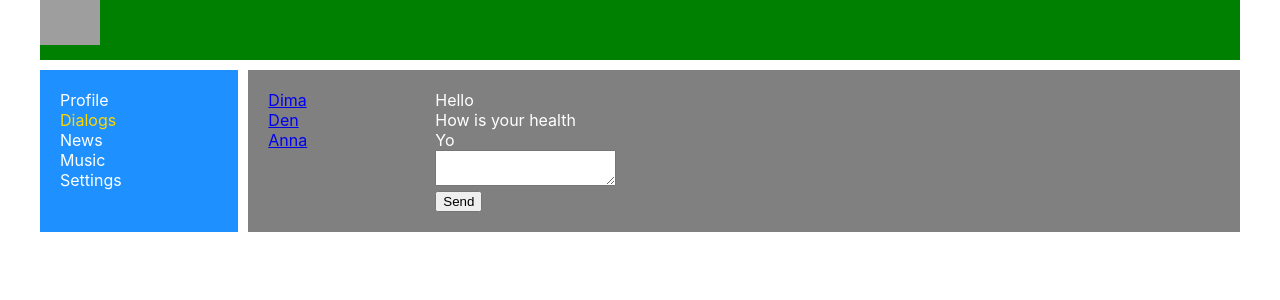
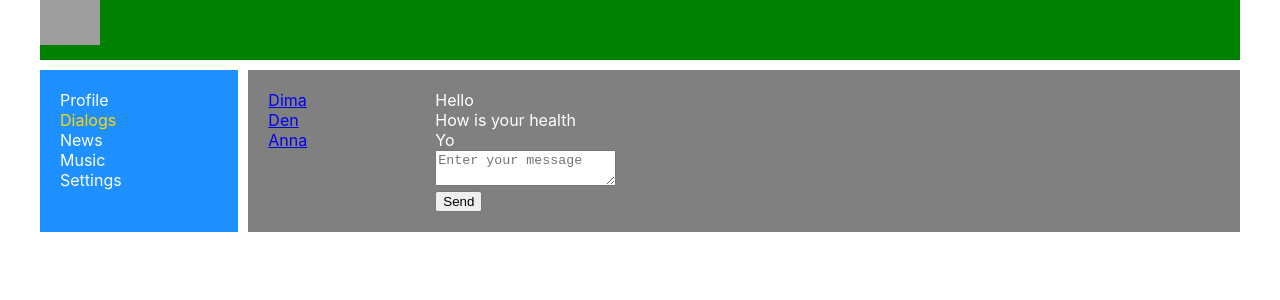
Before and after one commit to dkukharuk/react-project, a React (Create React App) app: page /dialogs in a window 1280 px wide. Shown: the top 300 px of the page. Built offline with nearby package versions, Linux system fonts and the light colour scheme; grey boxes are pictures that could not be loaded.

Commit message:
added second part of project

```diff
--- a/src/App.js
+++ b/src/App.js
@@ -24,8 +24,7 @@ const App = (props) => {
 
                     <Route path='/dialogs'
                            render={ () => <Dialogs
-                               dialogsPage={props.state.dialogsPage}
-                               dispatch={props.dispatch}
+                               store={props.store}
                            /> } />
 
                     <Route path='/news' render={ () => <News /> } />
--- a/src/components/Dialogs/Dialogs.jsx
+++ b/src/components/Dialogs/Dialogs.jsx
@@ -2,26 +2,29 @@ import React from "react";
 import styles from "./Dialogs.module.css";
 import DialogItem from "./DialogItem/DialogItem";
 import Message from "./Message/Message";
-import {addMessageActionCreator, updateNewMessageTextActionCreator} from "../../data/state";
+import {sendMessageCreator, updateNewMessageBodyCreator} from "../../data/reducers/dialogs-reducer";
 
 const Dialogs = (props) => {
 
-    let dialogsElements = props.dialogsPage.dialogsData.map( dialog => <DialogItem name={dialog.name} id={dialog.id} /> );
-    let messagesElements = props.dialogsPage.messagesData.map( message => <Message message={message.message} /> );
+    let state = props.store.getState().dialogsPage;
 
-    let newSendElement = React.createRef();
+    let dialogsElements = state.dialogsData.map( dialog => <DialogItem name={dialog.name} id={dialog.id} /> );
+    let messagesElements = state.messagesData.map( message => <Message message={message.message} /> );
+    let newMessageBody = state.newMessageBody;
 
-    let sendNewMessages = () => {
-        let action = addMessageActionCreator();
+    let onSendMessageClick = () => {
 
-        props.dispatch(action);
+        props.store.dispatch(sendMessageCreator());
+        // let action = sendMessageCreator();
+        // props.dispatch(action);
     };
 
-    let onMessageChange = () => {
-        let text = newSendElement.current.value;
-        let action = updateNewMessageTextActionCreator(text);
+    let onNewMessageChange = (e) => {
+        let body = e.target.value;
 
-        props.dispatch(action);
+        props.store.dispatch(updateNewMessageBodyCreator(body));
+        // let action = updateNewMessageBodyCreator(body);
+        // props.dispatch(action);
     };
 
     return (
@@ -35,13 +38,13 @@ const Dialogs = (props) => {
                 </div>
                 <div>
                     <textarea
-                        onChange={onMessageChange}
-                        ref={newSendElement}
-                        value={props.dialogsPage.newMessageText}
+                        placeholder='Enter your message'
+                        onChange={onNewMessageChange}
+                        value={newMessageBody}
                     />
                 </div>
                 <div>
-                    <button onClick={sendNewMessages}>Send</button>
+                    <button onClick={onSendMessageClick}>Send</button>
                 </div>
             </div>
         </div>
--- a/src/components/Profile/MyPosts/MyPosts.jsx
+++ b/src/components/Profile/MyPosts/MyPosts.jsx
@@ -1,7 +1,7 @@
 import React from "react";
 import styles from "./MyPosts.module.css";
 import Post from "./Post/Post";
-import {addPostActionCreator, updateNewPostTextActionCreator} from "../../../data/state";
+import {addPostActionCreator, updateNewPostTextActionCreator} from "../../../data/reducers/profile-reducer";
 
 const MyPosts = (props) => {
     let postsElement = props.postsData.map( post => <Post id={post.id} message={post.message} likesCount={post.likesCont}/> );
--- /dev/null
+++ b/src/data/reducers/dialogs-reducer.js
@@ -0,0 +1,35 @@
+const SEND_MESSAGE = 'ADD-MESSAGE';
+const UPDATE_NEW_MESSAGE_BODY = 'UPDATE-NEW-MESSAGE-BODY';
+
+const dialogsReducer = (state, action) => {
+    switch (action.type) {
+        case SEND_MESSAGE:
+            let body = state.newMessageBody;
+            let text = {
+                id: 6,
+                message: body
+            };
+
+            state.messagesData.push(text);
+            state.newMessageBody = '';
+            return state;
+
+        case UPDATE_NEW_MESSAGE_BODY:
+            state.newMessageBody = action.body;
+            return state;
+
+        default:
+            return state;
+    }
+};
+
+export const sendMessageCreator = () => ({
+    type: SEND_MESSAGE
+});
+
+export const updateNewMessageBodyCreator = (body) => ({
+    type: UPDATE_NEW_MESSAGE_BODY,
+    body: body
+});
+
+export default dialogsReducer;
--- /dev/null
+++ b/src/data/reducers/profile-reducer.js
@@ -0,0 +1,35 @@
+const ADD_POST = 'ADD-POST';
+const UPDATE_NEW_POST_TEXT = 'UPDATE-NEW-POST-TEXT';
+
+const profileReducer = (state, action) => {
+    switch (action.type) {
+        case ADD_POST:
+            let newPost = {
+                id: 5,
+                message: state.newPostText,
+                likesCount: 0
+            };
+
+            state.postsData.push(newPost);
+            state.newPostText = '';
+            return state;
+
+        case UPDATE_NEW_POST_TEXT:
+            state.newPostText = action.newText;
+            return state;
+
+        default:
+            return state;
+    }
+};
+
+export const addPostActionCreator = () => ({
+    type: ADD_POST
+});
+
+export const updateNewPostTextActionCreator = (text) => ({
+    type: UPDATE_NEW_POST_TEXT,
+    newText: text
+});
+
+export default profileReducer;
--- /dev/null
+++ b/src/data/reducers/sidebar-reducer.js
@@ -0,0 +1,5 @@
+const sidebarReducer = (state, action) => {
+    return state;
+};
+
+export default sidebarReducer;
--- a/src/data/state.js
+++ /dev/null
@@ -1,93 +0,0 @@
-const ADD_POST = 'ADD-POST';
-const UPDATE_NEW_POST_TEXT = 'UPDATE-NEW-POST-TEXT';
-
-const ADD_MESSAGE = 'ADD-MESSAGE';
-const UPDATE_NEW_MESSAGE_TEXT = 'UPDATE-NEW-MESSAGE-TEXT';
-
-let store = {
-    _state: {
-        profilePage: {
-            postsData: [
-                {id: 1, message: 'Hi how are you?', likesCont: 12},
-                {id: 2, message: 'It\'s my first post!', likesCont: 10},
-                {id: 3, message: 'New message', likesCont: 10},
-                {id: 4, message: 'Thank\'s', likesCont: 10}
-            ],
-            newPostText: ''
-        },
-        dialogsPage: {
-            dialogsData: [
-                {id: 1, name: 'Dima'},
-                {id: 2, name: 'Den'},
-                {id: 3, name: 'Anna'}
-            ],
-            messagesData: [
-                {id: 1, message: 'Hello'},
-                {id: 2, message: 'How is your health'},
-                {id: 3, message: 'Yo'}
-            ],
-            newMessageText: ''
-        },
-        sideBar: {
-
-        }
-    },
-    _callSubscriber () {},
-
-    getState () {
-        return this._state;
-    },
-    subscribe (observer) {
-        this._callSubscriber = observer;
-    },
-
-    dispatch (action) {
-        if (action.type === 'ADD-POST') {
-            let newPost = {
-                id: 5,
-                message: this._state.profilePage.newPostText,
-                likesCount: 0
-            };
-
-            this._state.profilePage.postsData.push(newPost);
-            this._state.profilePage.newPostText= '';
-            this._callSubscriber(this._state);
-        } else if (action.type === 'UPDATE-NEW-POST-TEXT') {
-            this._state.profilePage.newPostText = action.newText;
-            this._callSubscriber(store._state);
-        } else if (action.type === 'ADD-MESSAGE') {
-            let newMessage = {
-                id: 5,
-                message: this._state.dialogsPage.newMessageText
-            };
-
-            this._state.dialogsPage.messagesData.push(newMessage);
-            this._state.dialogsPage.newMessageText = '';
-            this._callSubscriber(this._state)
-        } else if (action.type === 'UPDATE-NEW-MESSAGE-TEXT') {
-            this._state.dialogsPage.newMessageText = action.newText;
-            this._callSubscriber(this._state);
-        }
-    }
-};
-
-export const addPostActionCreator = () => ({
-    type: ADD_POST
-});
-
-export const updateNewPostTextActionCreator = (text) => ({
-    type: UPDATE_NEW_POST_TEXT,
-    newText: text
-});
-
-export const addMessageActionCreator = () => ({
-    type: ADD_MESSAGE
-});
-
-export const updateNewMessageTextActionCreator = (text) => ({
-    type: UPDATE_NEW_MESSAGE_TEXT,
-    newText: text
-});
-
-export default store;
-window.store = store;
--- /dev/null
+++ b/src/data/store.js
@@ -0,0 +1,53 @@
+import profileReducer from "./reducers/profile-reducer";
+import dialogsReducer from "./reducers/dialogs-reducer";
+import sidebarReducer from "./reducers/sidebar-reducer";
+
+let store = {
+    _state: {
+        profilePage: {
+            postsData: [
+                {id: 1, message: 'Hi how are you?', likesCont: 12},
+                {id: 2, message: 'It\'s my first post!', likesCont: 10},
+                {id: 3, message: 'New message', likesCont: 10},
+                {id: 4, message: 'Thank\'s', likesCont: 10}
+            ],
+            newPostText: ''
+        },
+        dialogsPage: {
+            dialogsData: [
+                {id: 1, name: 'Dima'},
+                {id: 2, name: 'Den'},
+                {id: 3, name: 'Anna'}
+            ],
+            messagesData: [
+                {id: 1, message: 'Hello'},
+                {id: 2, message: 'How is your health'},
+                {id: 3, message: 'Yo'}
+            ],
+            newMessageBody: ''
+        },
+        sideBar: {
+
+        }
+    },
+    _callSubscriber () {},
+
+    getState () {
+        return this._state;
+    },
+    subscribe (observer) {
+        this._callSubscriber = observer;
+    },
+
+    dispatch (action) {
+
+        this._state.profilePage = profileReducer(this._state.profilePage, action);
+        this._state.dialogsPage = dialogsReducer(this._state.dialogsPage, action);
+        this._state.sideBar = sidebarReducer(this._state.sideBar, action);
+
+        this._callSubscriber(this._state);
+    }
+};
+
+export default store;
+window.store = store;
--- a/src/index.js
+++ b/src/index.js
@@ -1,5 +1,5 @@
 import * as serviceWorker from './serviceWorker';
-import store from "./data/state";
+import store from "./data/store";
 import React from 'react';
 import ReactDOM from 'react-dom';
 import './index.css';
@@ -13,6 +13,7 @@ let rerenderEntireTree = (state) => {
                 <App
                     state={state}
                     dispatch={store.dispatch.bind(store)}
+                    store={store}
                 />
             </React.StrictMode>
         </BrowserRouter>, document.getElementById('root')
```
